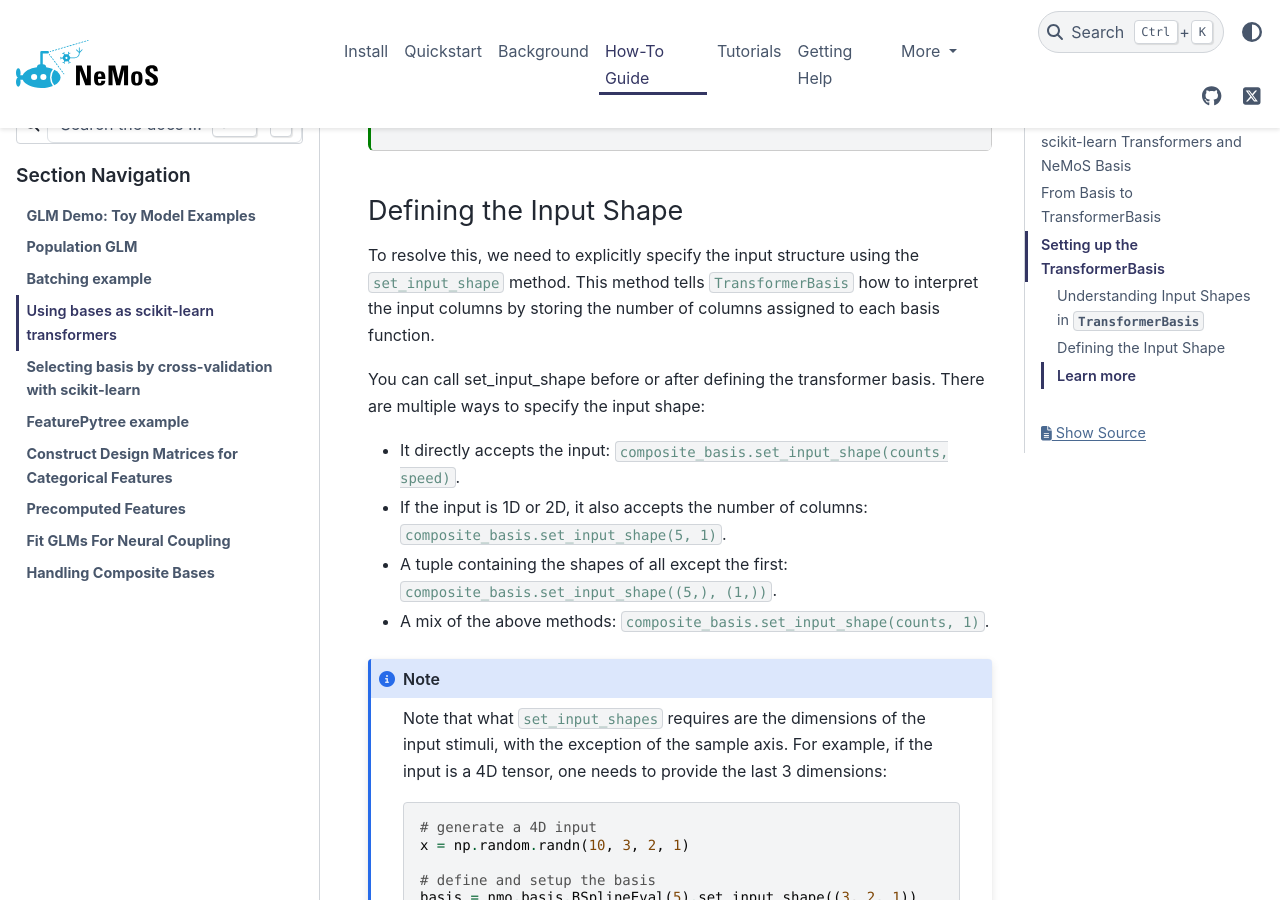
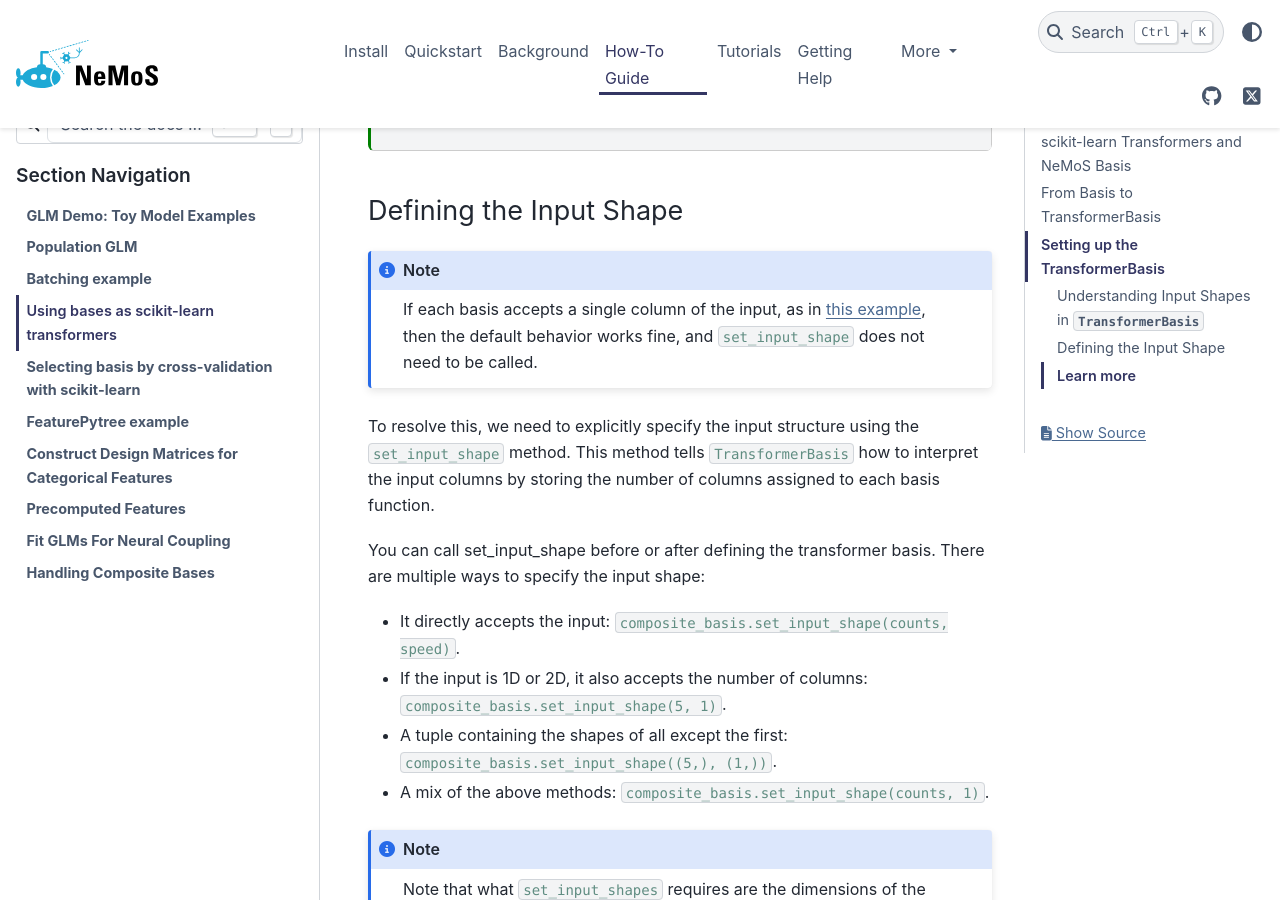
Before and after one commit to flatironinstitute/nemos, a Sphinx documentation site: the page built from docs/how_to_guide/plot_05_transformer_basis.md, in a window 1280 px wide and 900 px high, scrolled down 3283 px. Built offline with Sphinx 7.4.7 and the PyData theme 0.15.4, drawn with Linux system fonts in a browser that asks for light colours.

Commit message:
Update docs/how_to_guide/plot_05_transformer_basis.md
Co-authored-by: William F. Broderick <billbrod@gmail.com>

```diff
--- a/docs/how_to_guide/plot_05_transformer_basis.md
+++ b/docs/how_to_guide/plot_05_transformer_basis.md
@@ -132,6 +132,10 @@
 
 ### Defining the Input Shape
 
+:::{note}
+If each basis accepts a single column of the input, as in [this example](sklearn-how-to), then the default behavior works fine, and `set_input_shape` does not need to be called.
+:::
+
 To resolve this, we need to explicitly specify the input structure using the `set_input_shape` method. This method tells `TransformerBasis` how to interpret the input columns by storing the number of columns assigned to each basis function.
 
 You can call set_input_shape before or after defining the transformer basis. There are multiple ways to specify the input shape:
```
